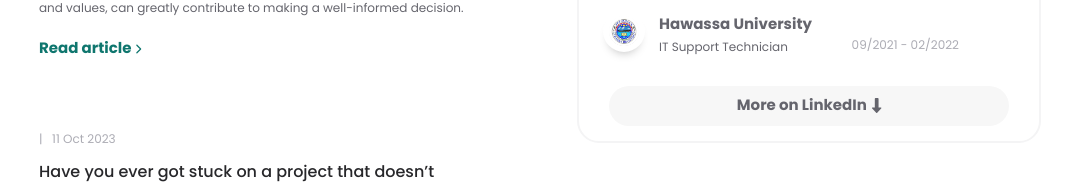
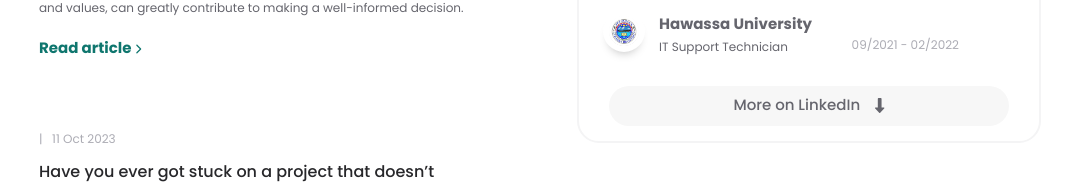
Before and after one commit to binyamolango/binyam_yohannes, a React (Create React App) app: page / in a window 1280 px wide. Shown: the part 1030-1214 px from the top of the page, without its empty margins (101-1167 px from the left). Built offline with nearby package versions, Linux system fonts and the light colour scheme.

Commit message:
Update home

```diff
--- a/src/components/homepage/styles/works.css
+++ b/src/components/homepage/styles/works.css
@@ -61,7 +61,7 @@
   cursor: pointer;
   background: #f7f7f7;
   border-radius: 20px;
-  font-weight: 700;
+  font-weight: 500;
   margin-bottom: 0.5em;
   transition: background-color 0.2s ease-in;
 }
@@ -83,5 +83,5 @@
 }
 
 .work-button span {
-  margin-right: 5px;
+  margin-right: 15px;
 }
```
